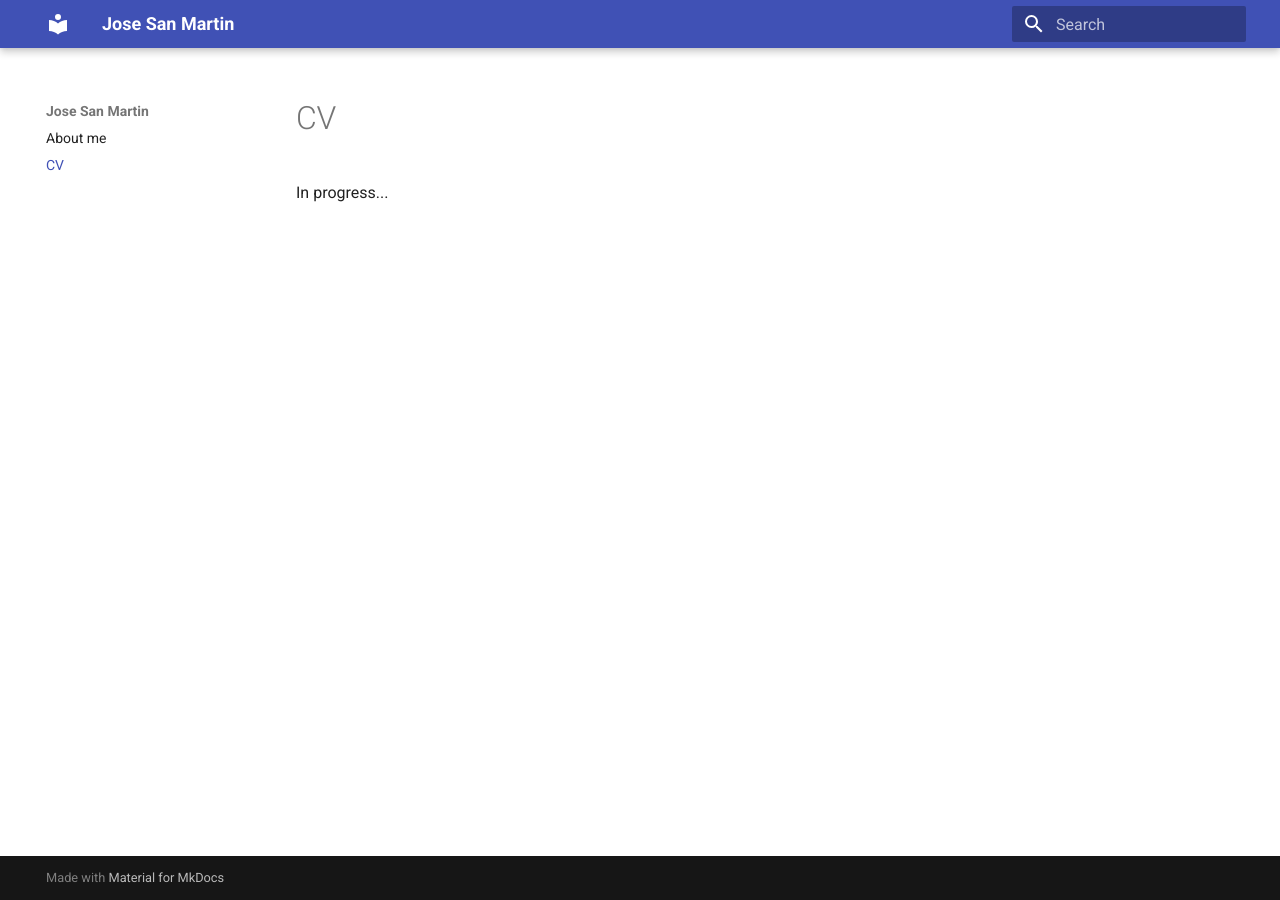
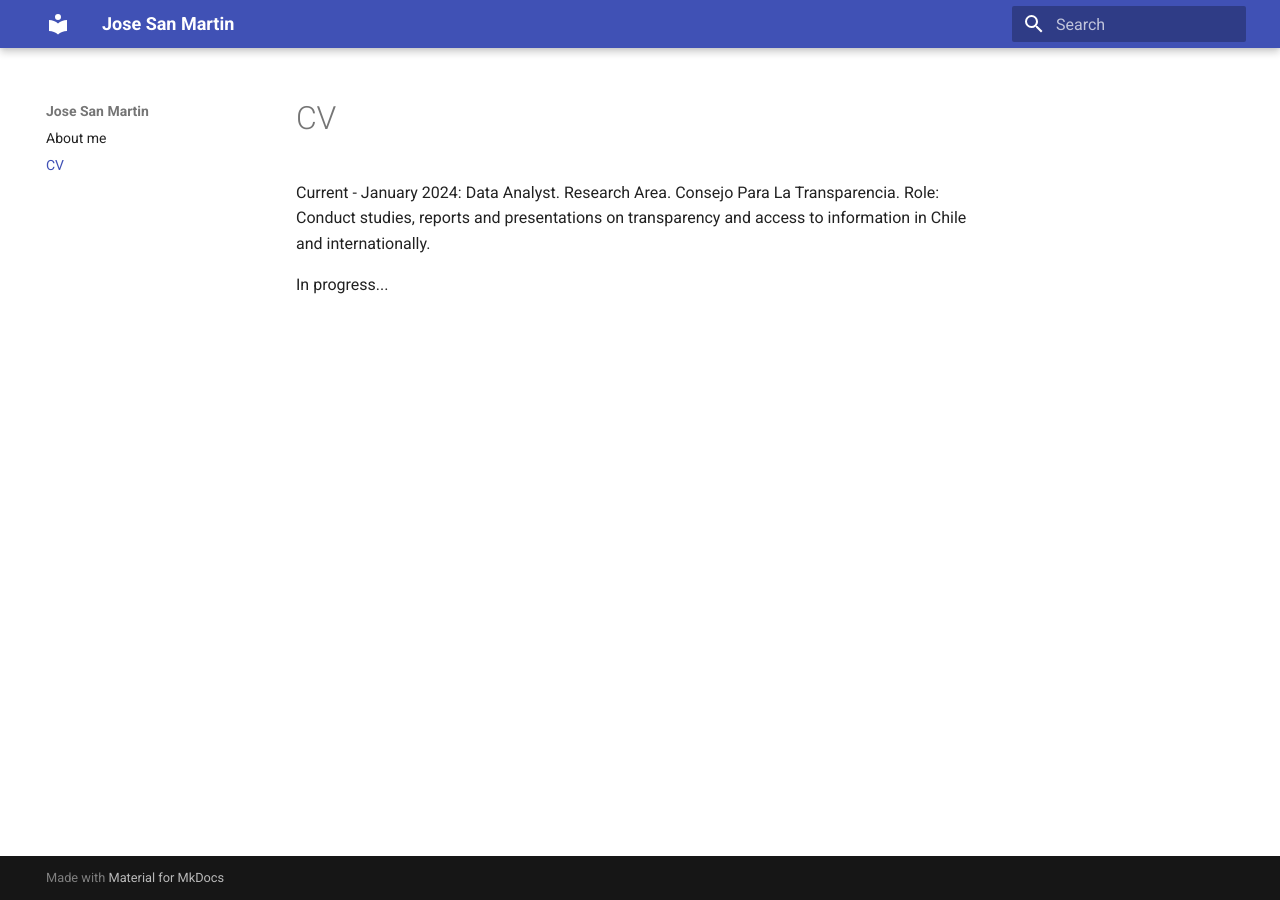
Before and after one commit to joseluissanmartinmelio/my-web-page, an MkDocs documentation site: the page built from docs/cv.md, in a window 1280 px wide. Built offline with MkDocs 1.6.1 and Material for MkDocs 9.7.7, drawn with Linux system fonts in a browser that asks for light colours.

Commit message:
CV section update

```diff
--- a/docs/cv.md
+++ b/docs/cv.md
@@ -1 +1,3 @@
+Current - January 2024: Data Analyst. Research Area. Consejo Para La Transparencia. Role: Conduct studies, reports and presentations on transparency and access to information in Chile and internationally.
+
 In progress...
```
